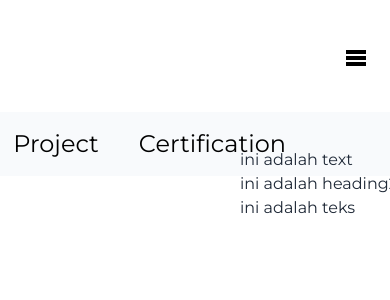
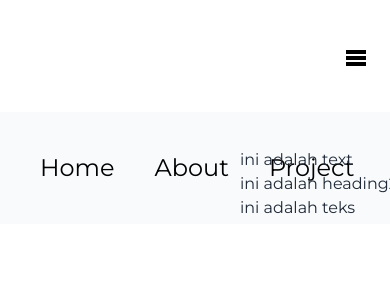
Before and after one commit to Igprad01/new_websiteku, a React (Vite) app: page / in a window 390 px wide. Both pictures are taken after a click on the button 356 px from the left and 58 px from the top of the page. Shown: the top 300 px of the page. Built offline with nearby package versions, Linux system fonts and the light colour scheme.

Commit message:
fix navbar

```diff
--- a/src/Components/Elements/NavbarList/NavbarList.jsx
+++ b/src/Components/Elements/NavbarList/NavbarList.jsx
@@ -1,12 +1,12 @@
 import React from "react";
 
 
-const NavbarList = () => {
+const NavbarList = ({styling}) => {
     const List = ['Home','About','Project','Certification'];
     return (
-        <ul className={`flex justify-end mr-10`}>
+        <ul className={`mr-10 ${styling}`}>
             {List.map((list) => (
-                <a href="#" className={`mr-10`}>{list}</a>
+                <a href="#" className={`mr-10 hover:text-white delay-100`}>{list}</a>
             ))}
         </ul>
     )
--- a/src/Components/Layouts/Navbar/Navbar.jsx
+++ b/src/Components/Layouts/Navbar/Navbar.jsx
@@ -1,5 +1,6 @@
 import React, { useState } from "react";
 import NavbarList from "../../Elements/NavbarList/NavbarList";
+import Toggle from "../../Elements/Toggle/Toggle";
 
 const Navbar = () => {
     const [Open,SetOpen] = useState(false);
@@ -9,24 +10,30 @@ const Navbar = () => {
     };
     return (
         <nav className={`relative flex justify-center items-center text-black my-12 text-2xl`}>
-            <div className={`hidden md:flex bg-gray-300 rounded-full shadow-lg px-10 py-5 pl-28`}>
+        <div className={`hidden md:flex bg-gray-300 rounded-full shadow-lg px-10 py-5 pl-28 cursor-pointer hover:shadow-black delay-75`}>
             <NavbarList />
         </div>
         <div className={`md:hidden flex justify-end items-end w-full pr-6`}>
             <button onClick={hamburger}>
                 <svg viewBox="0 0 100 80" width="20" height="20">
-                <rect width="100" height="20" ></rect>
-                <rect y="30" width="100" height="20" ></rect>
-                <rect y="60" width="100" height="20" ></rect>
+                    <rect width="100" height="20"></rect>
+                    <rect y="30" width="100" height="20"></rect>
+                    <rect y="60" width="100" height="20"></rect>
                 </svg>
             </button>
         </div>
         {Open && (
-                <div className={`absolute top-16 left-0 right-0 md:hidden bg-slate-50 py-4 px-6 w-full text-center`}>
+            <div className={`absolute top-16 bg-slate-50 py-10 px-10 w-full text-left md:hidden`}>
+                <div className={`flex flex-col space-y-4`}>
                     <NavbarList />
                 </div>
+            </div>
         )}
+        {/* <div className="absolute right-32">
+            <Toggle />
+        </div> */}
     </nav>
+
     )
 }
 
```
Lines whose indentation alone changed are shown as unchanged.
